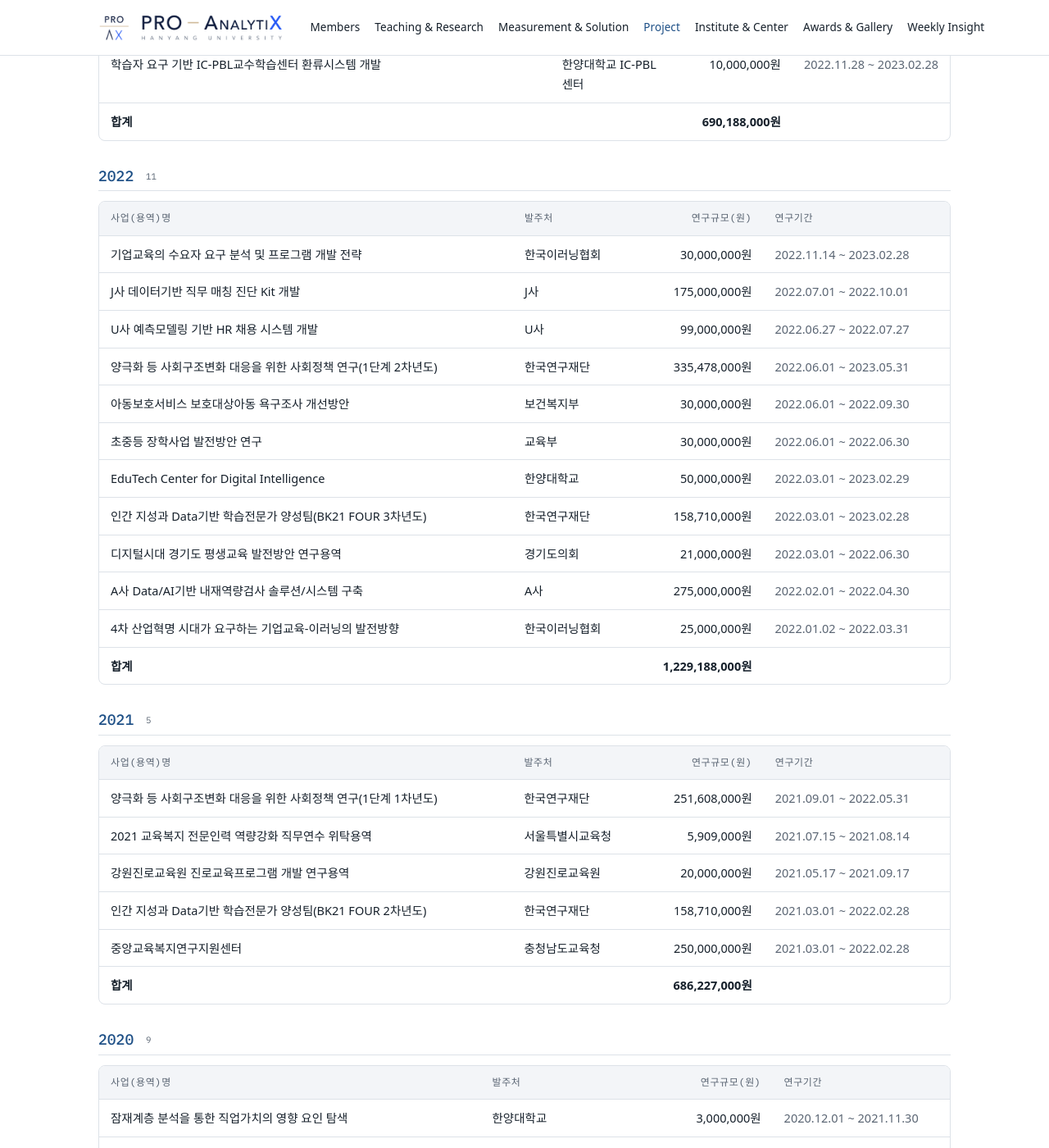
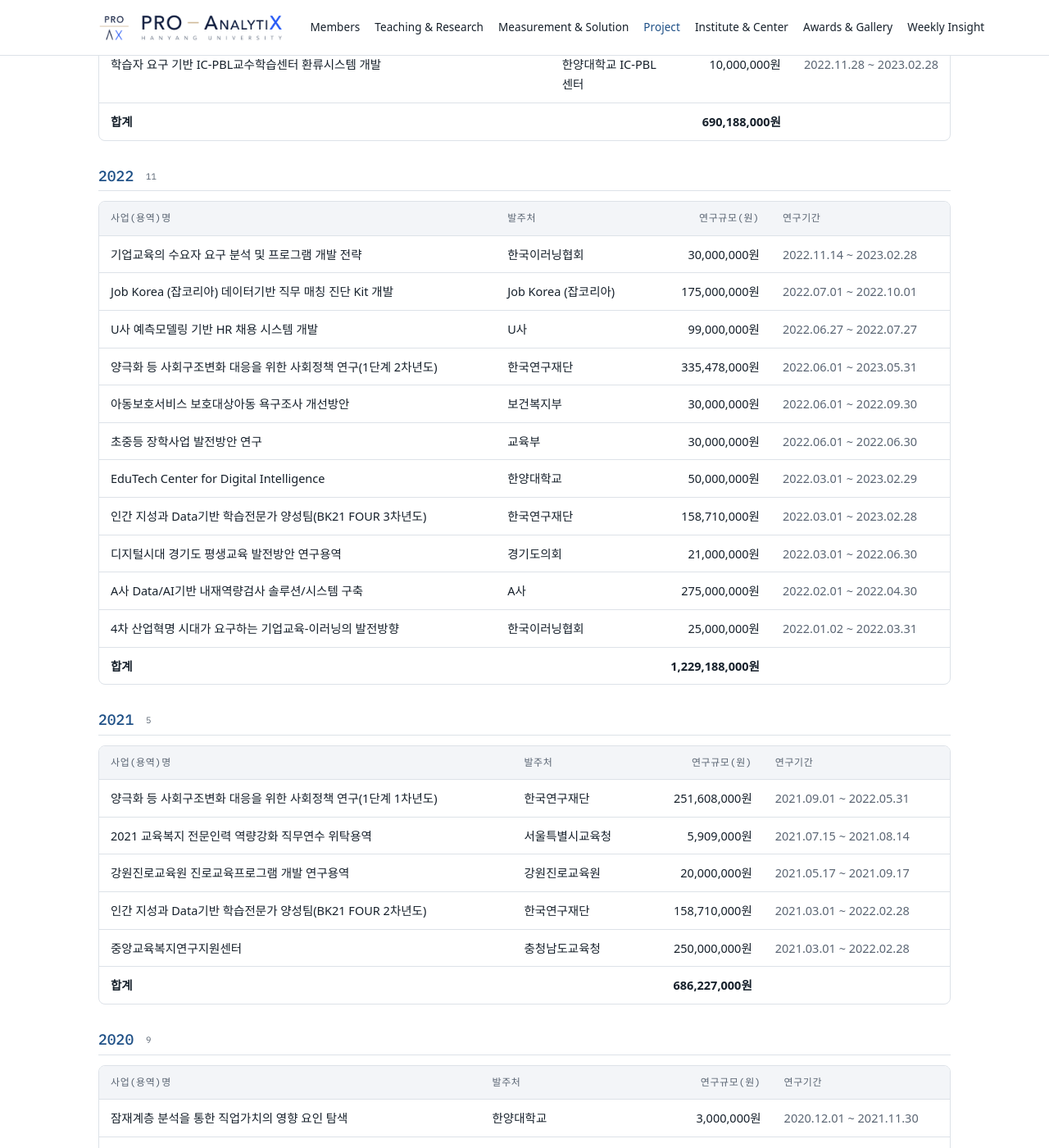
Before and after one commit to drsprolab/drsprolab.github.io, a Jekyll site: the page built from project.md, in a window 1280 px wide and 1400 px high, scrolled down 3328 px. Shown: the whole window at 82% size. Built offline with Jekyll 4.4.1, drawn with Linux system fonts in a browser that asks for light colours; some web fonts are replaced.

Commit message:
projects: J사 → Job Korea (잡코리아); members: align name-image card affiliation line
Co-Authored-By: Claude Opus 5.5 <noreply@anthropic.com>

```diff
--- a/_data/institute_details.yml
+++ b/_data/institute_details.yml
@@ -447,8 +447,8 @@ ecdi:
     - title: "U사 예측모델링 기반 HR 채용 시스템 개발"
       client: "U사"
       period: "2022.06.27 ~ 2022.07.27"
-    - title: "J사 데이터기반 직무 매칭 진단 Kit 개발"
-      client: "J사"
+    - title: "Job Korea (잡코리아) 데이터기반 직무 매칭 진단 Kit 개발"
+      client: "Job Korea (잡코리아)"
       period: "2022.07.01 ~ 2022.10.01"
     - title: "기업교육의 수요자 요구 분석 및 프로그램 개발 전략"
       client: "한국이러닝협회"
--- a/_data/projects.yml
+++ b/_data/projects.yml
@@ -145,8 +145,8 @@
   amount: 30000000
   period: "2022.11.14 ~ 2023.02.28"
 - year: 2022
-  title: "J사 데이터기반 직무 매칭 진단 Kit 개발"
-  client: "J사"
+  title: "Job Korea (잡코리아) 데이터기반 직무 매칭 진단 Kit 개발"
+  client: "Job Korea (잡코리아)"
   amount: 175000000
   period: "2022.07.01 ~ 2022.10.01"
 - year: 2022
```
Also changed, not shown: assets/css/style.css.
